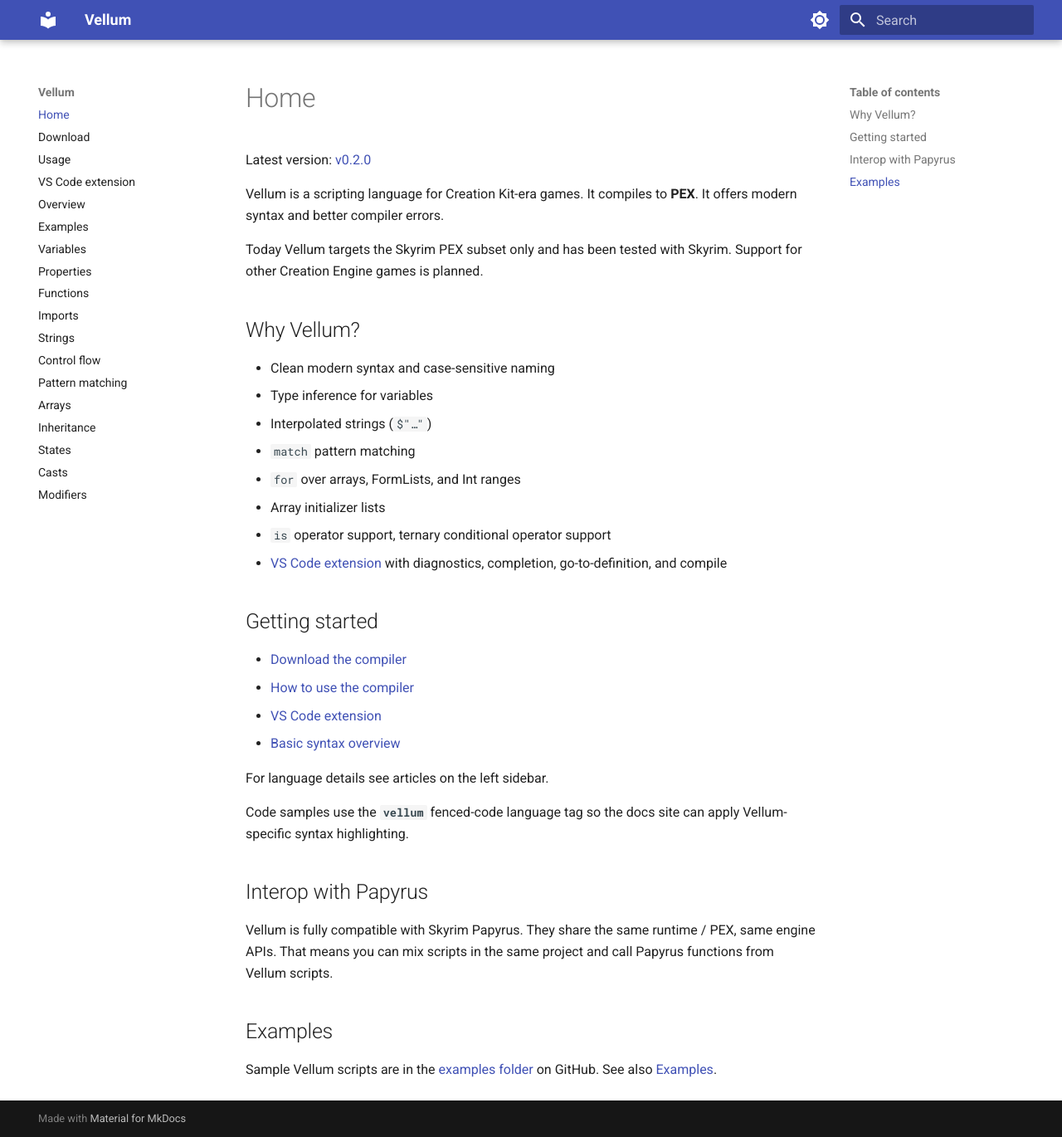
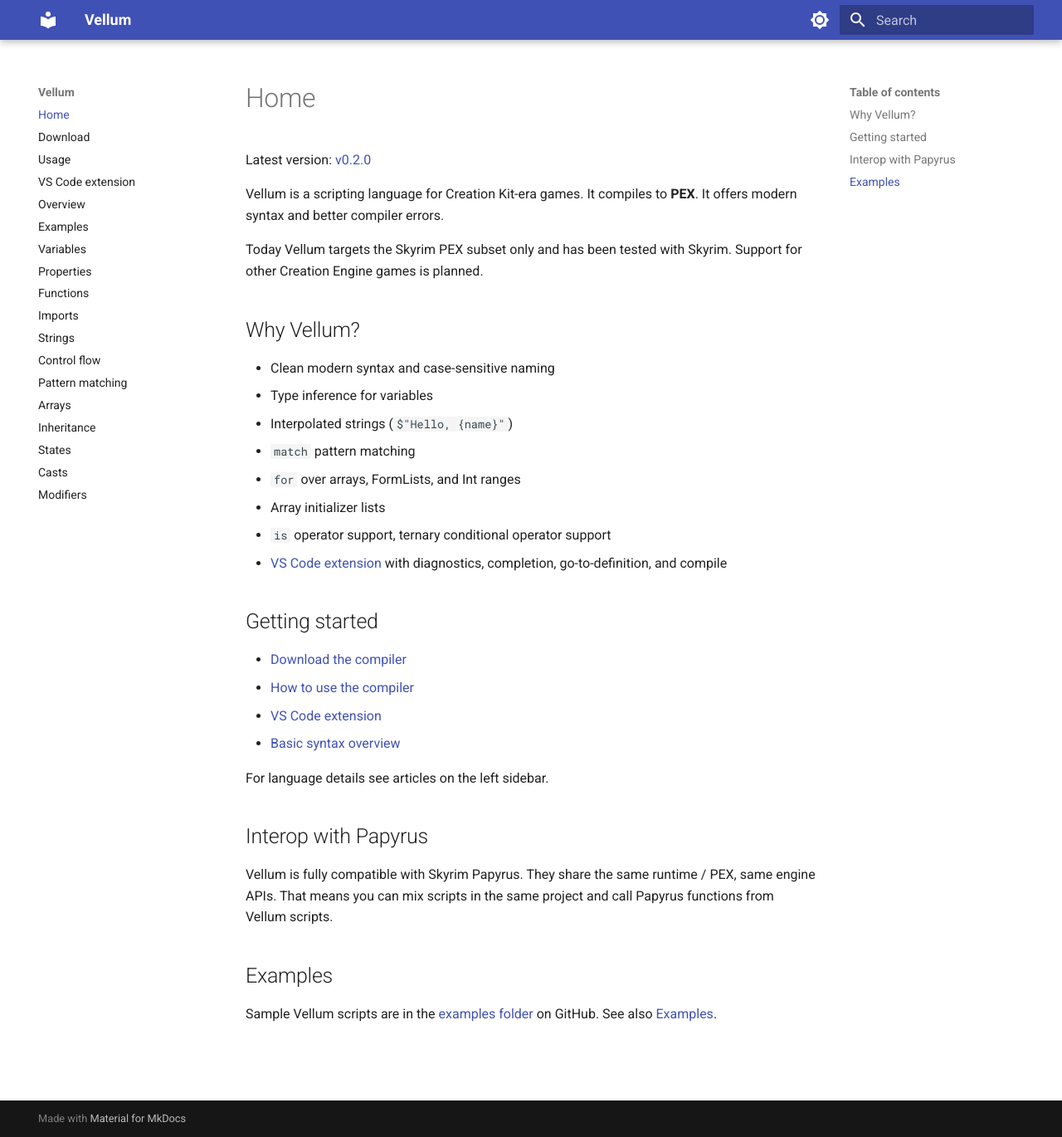
Before and after one commit to Naratzul/vellum, an MkDocs documentation site: the page built from docs/index.md, in a window 1280 px wide and 1370 px high. Shown: the whole window at 83% size. Built offline with MkDocs 1.6.1 and Material for MkDocs 9.7.7, drawn with Linux system fonts in a browser that asks for light colours.

Commit message:
update docs

```diff
--- a/docs/index.md
+++ b/docs/index.md
@@ -10,7 +10,7 @@
 
 - Clean modern syntax and case-sensitive naming
 - Type inference for variables
-- Interpolated strings (`$"…"`)
+- Interpolated strings (`$"Hello, {name}"`)
 - `match` pattern matching
 - `for` over arrays, FormLists, and Int ranges
 - Array initializer lists
@@ -26,8 +26,6 @@
 
 For language details see articles on the left sidebar.
 
-Code samples use the **`vellum`** fenced-code language tag so the docs site can apply Vellum-specific syntax highlighting.
-
 ## Interop with Papyrus
 
 Vellum is fully compatible with Skyrim Papyrus. They share the same runtime / PEX, same engine APIs. That means you can mix scripts in the same project and call Papyrus functions from Vellum scripts.
```
Also changed, not shown: docs/match.md (+0 -2 lines).
